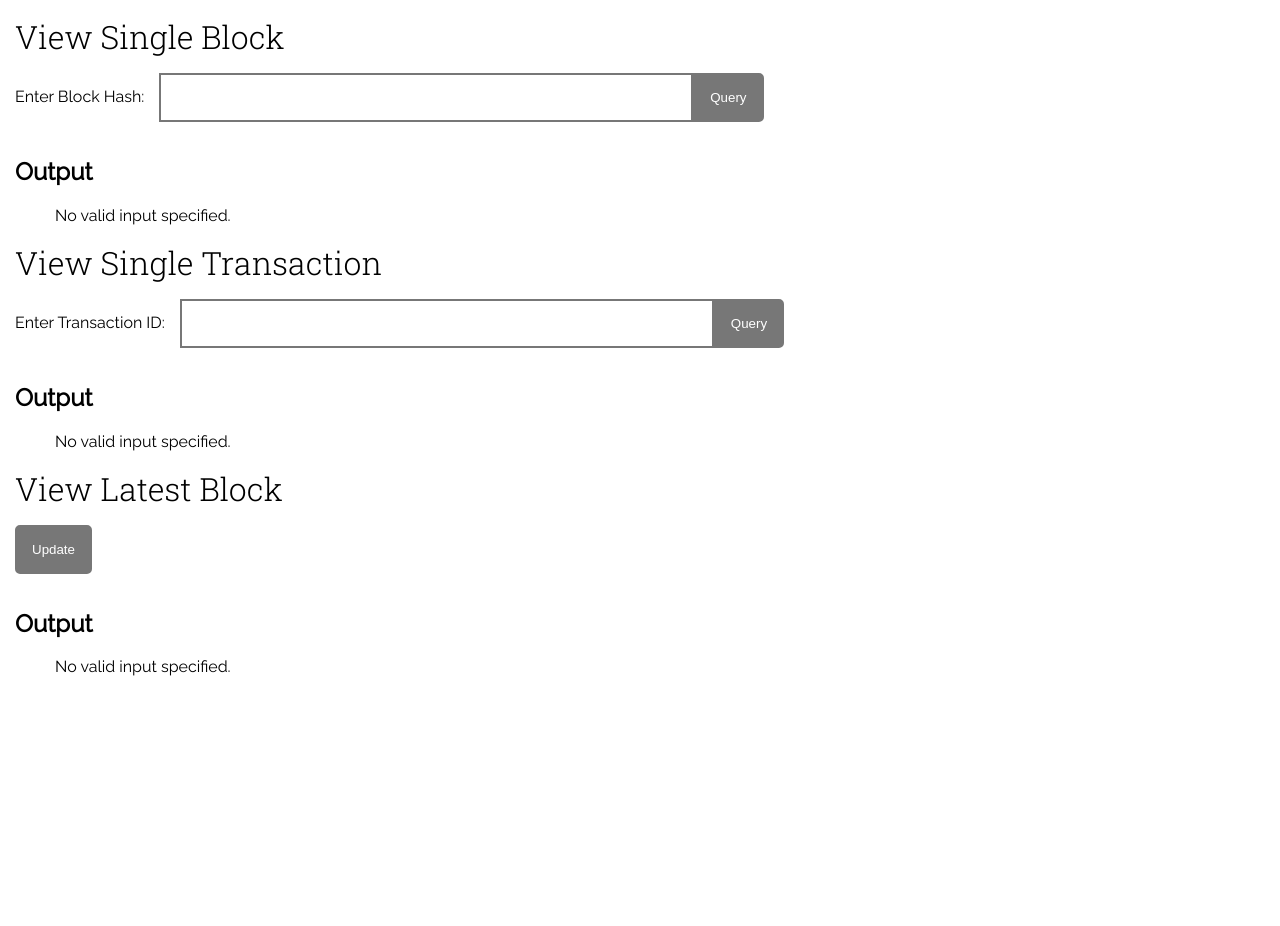
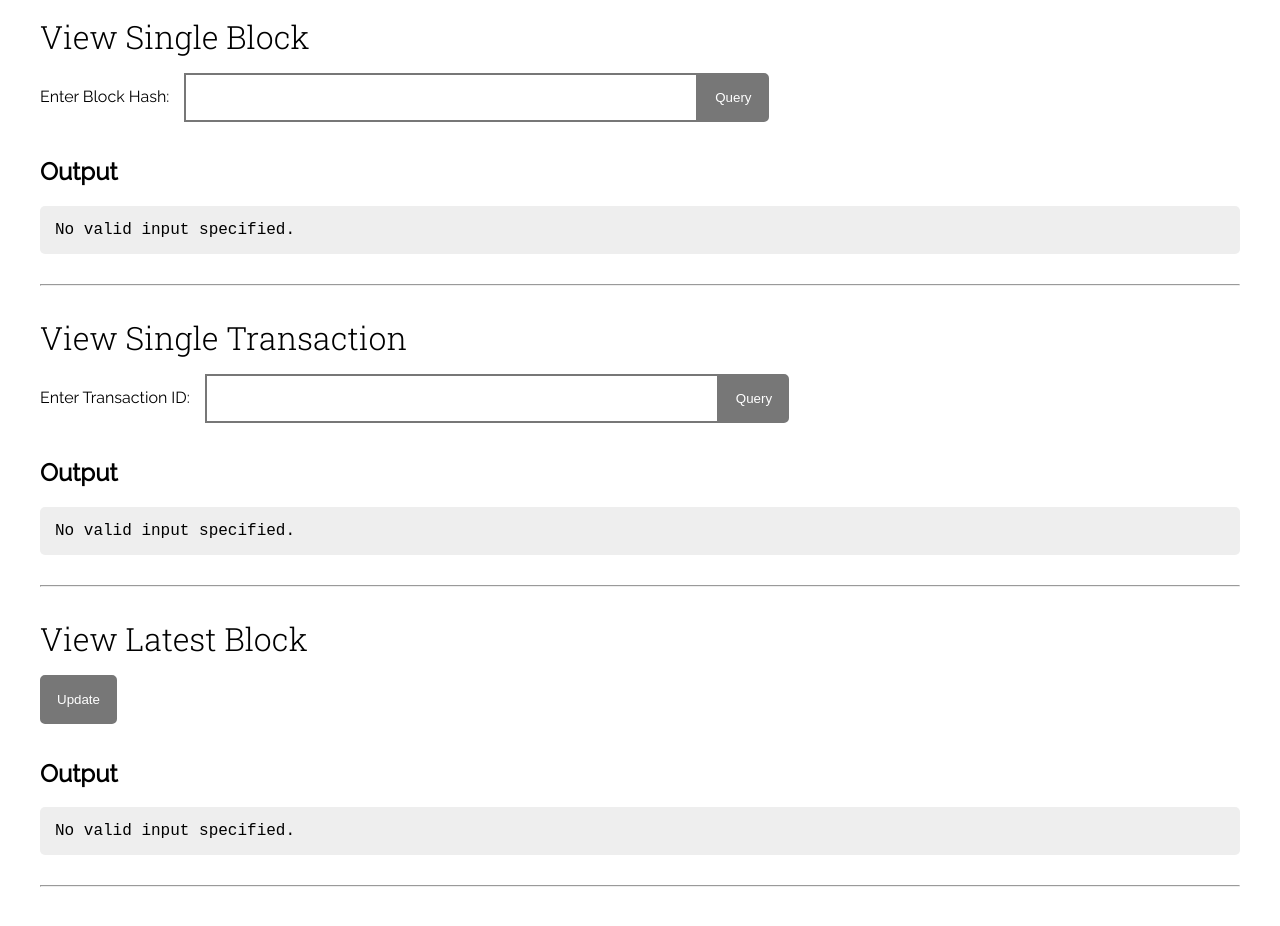
Before and after one commit to somicowan/chainyard-challenge, a React (Create React App) app: page / in a window 1280 px wide. Shown: the top 926 px of the page. Before the commit the page ends 800 px from the top, so only its background shows below. Built offline with nearby package versions, Linux system fonts and the light colour scheme.

Commit message:
Finished styling output

```diff
--- a/src/js/App.js
+++ b/src/js/App.js
@@ -44,6 +44,8 @@ class App extends Component {
           <Output data={this.state.singleBlock}/>
         </div>
 
+        <hr/>
+
         <h1>View Single Transaction</h1>
         <div className="single-transaction">
           <Input name="singleTx"
@@ -53,6 +55,8 @@ class App extends Component {
                  fetchData = {this.fetchData} />
           <Output data={this.state.singleTx}/>
         </div>
+
+        <hr />
 
         <h1>View Latest Block</h1>
         <div className="latest-block">
@@ -64,6 +68,7 @@ class App extends Component {
           <Output data={this.state.latestBlock}/>
         </div>
 
+        <hr />
       </div>
     );
   }
--- a/src/js/components/ListItem.js
+++ b/src/js/components/ListItem.js
@@ -4,7 +4,7 @@ class ListItem extends Component {
   render() {
     return(
       <li>
-        {this.props.item}: {this.props.val}
+        <span>{this.props.item}</span>: {this.props.val}
       </li>
     );
   }
--- a/src/js/components/NestedList.js
+++ b/src/js/components/NestedList.js
@@ -1,6 +1,7 @@
 import React, { Component } from 'react';
+import ListItem from './ListItem.js';
 
-import ListItem from './ListItem.js';
+import './../../scss/components/nestedList.scss';
 
 function renderListItem(data) {
     let rendered = [];
--- a/src/js/components/Output.js
+++ b/src/js/components/Output.js
@@ -1,12 +1,16 @@
 import React, { Component } from "react";
 import NestedList from './NestedList.js';
+
+import './../../scss/components/output.scss';
 
 class Output extends Component {
     render() {
       return(
         <div className="output">
           <h2>Output</h2>
-          <NestedList data={this.props.data} isOpened={true} isNested={false}/>
+          <div className="output-container">
+            <NestedList data={this.props.data} isOpened={true} isNested={false}/>
+          </div>
         </div>
       );
     }
--- a/src/scss/App.scss
+++ b/src/scss/App.scss
@@ -1,8 +1,14 @@
-.blockchain-challenge .output .nested-list.closed {
-  display: none;
+@import 'var';
+
+.blockchain-challenge {
+  margin: 0 auto;
+  max-width: 102.4rem;
+
+  @include large-desktop-up {
+    max-width: 120.0rem;
+  }
+
+  hr {
+    margin: 3.0rem 0;
+  }
 }
-
-.blockchain-challenge .output .nested-list .trigger {
-  cursor: pointer;
-  text-decoration: underline;
-}
--- a/src/scss/components/input.scss
+++ b/src/scss/components/input.scss
@@ -1,6 +1,6 @@
 @import '../var';
 
-.input {
+.blockchain-challenge .input {
   button,
   input,
   label {
--- /dev/null
+++ b/src/scss/components/nestedList.scss
@@ -0,0 +1,26 @@
+.blockchain-challenge .output .nested-list {
+  margin: 0;
+  padding: 0;
+  list-style: none;
+  font-family: Courier New, sans-serif;
+
+  li,
+  p {
+    margin: 0;
+    padding: 0;
+  }
+
+  li {
+    word-break: break-all;
+    margin-bottom: 0.8rem;
+
+    span {
+      font-weight: 800;
+    }
+  }
+
+  .nested-list {
+    margin-top: 0.8rem;
+    margin-left: 0.8rem;
+  }
+}
--- a/src/scss/components/output.scss
+++ b/src/scss/components/output.scss
@@ -0,0 +1,18 @@
+@import '../var';
+
+.blockchain-challenge .output {
+  .output-container {
+    background-color: #eee;
+    border-radius: 0.5rem;
+    padding: 1.5rem;
+  }
+}
+
+.blockchain-challenge .output .nested-list.closed {
+  display: none;
+}
+
+.blockchain-challenge .output .nested-list .trigger {
+  cursor: pointer;
+  text-decoration: underline;
+}
```
